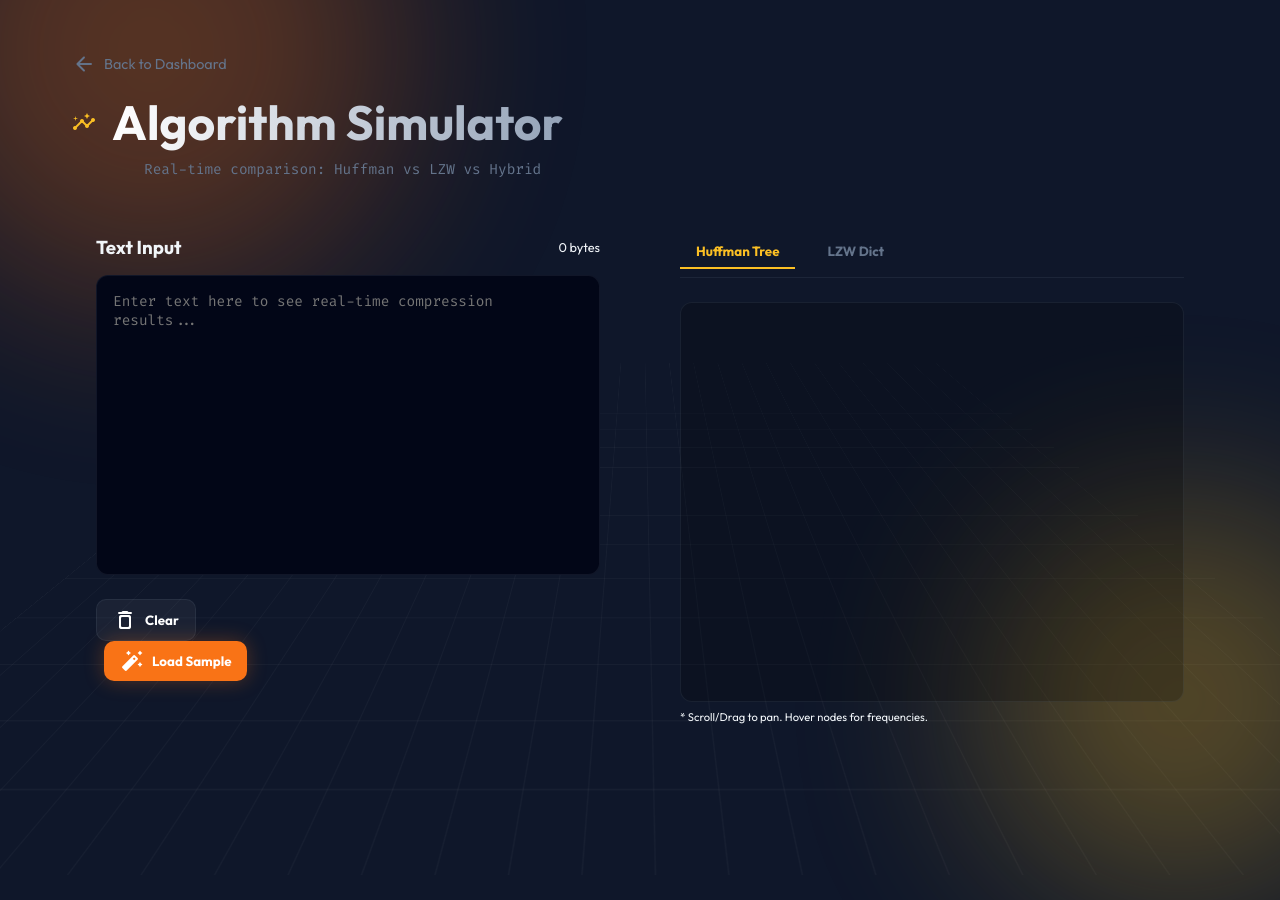
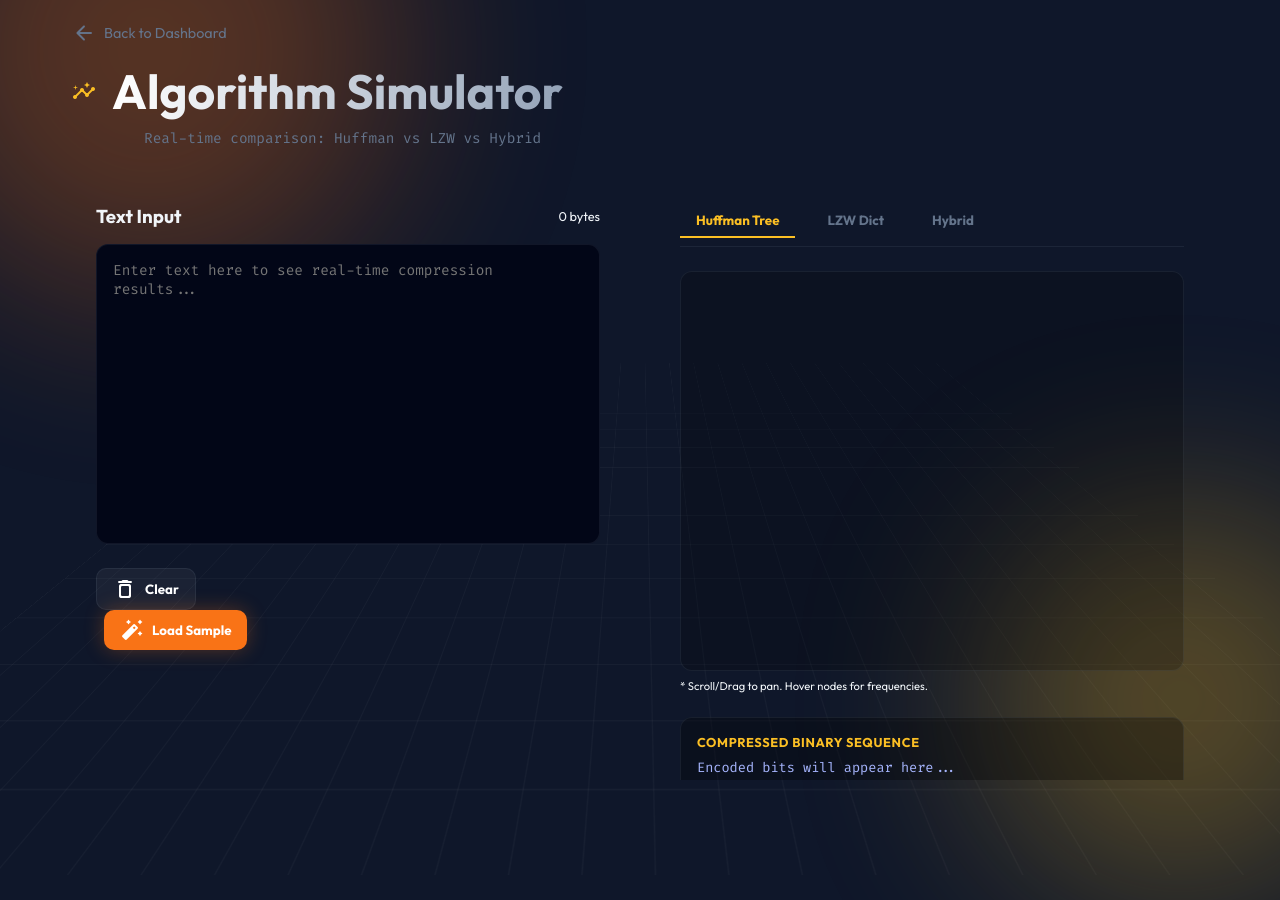
Before and after one commit to Jaswanth1902/DSA_LAB, a Flask app: page /simulator in a window 1280 px wide; the page is wider, and only the part inside the window is pictured. Run offline with Flask 3, Linux system fonts and the light colour scheme.

Commit message:
feat: Improvement

```diff
--- a/Python_Implementation/static/js/simulator.js
+++ b/Python_Implementation/static/js/simulator.js
@@ -7,6 +7,10 @@ document.addEventListener('DOMContentLoaded', () => {
     // UI Elements
     const lzwDictBody = document.getElementById('lzwDictBody');
     const treeContainer = document.getElementById('huffmanTreeContainer');
+    const huffmanBinaryOutput = document.getElementById('huffmanBinaryOutput');
+    const lzwCodesOutput = document.getElementById('lzwCodesOutput');
+    const hybridTreeContainer = document.getElementById('hybridTreeContainer');
+    const hybridBinaryOutput = document.getElementById('hybridBinaryOutput');
 
     // Tabs
     const tabBtns = document.querySelectorAll('.tab-btn');
@@ -70,21 +74,26 @@ document.addEventListener('DOMContentLoaded', () => {
 
     function updateUI(data) {
         // Update Huffman Tree
-        renderHuffmanTree(data.huffman_tree);
+        renderHuffmanTree(data.huffman_tree, data.huffman_binary, "#huffmanTreeContainer", huffmanBinaryOutput);
 
         // Update LZW Dictionary
-        renderLZWDict(data.lzw_dict);
+        renderLZWDict(data.lzw_dict, data.lzw_codes);
+
+        // Update Hybrid Tree
+        renderHuffmanTree(data.hybrid_tree, data.hybrid_binary, "#hybridTreeContainer", hybridBinaryOutput);
     }
 
 
-    function renderHuffmanTree(treeData) {
-        treeContainer.innerHTML = '';
+    function renderHuffmanTree(treeData, binaryStr, containerSelector, outputElement) {
+        const container = document.querySelector(containerSelector);
+        container.innerHTML = '';
+        outputElement.innerText = binaryStr || 'Encoded bits will appear here...';
         if (!treeData) return;
 
-        const width = treeContainer.offsetWidth || 600;
+        const width = container.offsetWidth || 600;
         const height = 400;
 
-        const svg = d3.select("#huffmanTreeContainer")
+        const svg = d3.select(containerSelector)
             .append("svg")
             .attr("width", "100%")
             .attr("height", height)
@@ -118,8 +127,9 @@ document.addEventListener('DOMContentLoaded', () => {
             .text(d => d.data.name || '');
     }
 
-    function renderLZWDict(dict) {
+    function renderLZWDict(dict, codes) {
         lzwDictBody.innerHTML = '';
+        lzwCodesOutput.innerText = codes ? codes.join(', ') : 'Encoded codes will appear here...';
         if (!dict) return;
 
         // Sort by code (value) to show chronological order of addition
@@ -141,6 +151,10 @@ document.addEventListener('DOMContentLoaded', () => {
 
     function resetUI() {
         lzwDictBody.innerHTML = '';
+        lzwCodesOutput.innerText = 'Encoded codes will appear here...';
         treeContainer.innerHTML = '';
+        huffmanBinaryOutput.innerText = 'Encoded bits will appear here...';
+        hybridTreeContainer.innerHTML = '';
+        hybridBinaryOutput.innerText = 'Encoded bits will appear here...';
     }
 });
--- a/Python_Implementation/stats.json
+++ b/Python_Implementation/stats.json
@@ -1 +1 @@
-{"compressed": 10, "decompressed": 0}
+{"compressed": 13, "decompressed": 0}
--- a/Python_Implementation/templates/simulator.html
+++ b/Python_Implementation/templates/simulator.html
@@ -142,6 +142,33 @@
         #lzwDictBody tr:hover {
             background: rgba(255,255,255,0.05);
         }
+
+        .result-container {
+            margin-top: 1.5rem;
+            background: rgba(0,0,0,0.3);
+            border-radius: 12px;
+            padding: 1rem;
+            border: 1px solid var(--border);
+        }
+
+        .result-title {
+            font-size: 0.8rem;
+            color: var(--accent);
+            text-transform: uppercase;
+            letter-spacing: 0.05em;
+            margin-bottom: 0.5rem;
+            font-weight: 700;
+        }
+
+        .result-content {
+            font-family: 'Fira Code', monospace;
+            font-size: 0.85rem;
+            color: #a5b4fc;
+            word-break: break-all;
+            max-height: 150px;
+            overflow-y: auto;
+            line-height: 1.4;
+        }
     </style>
 </head>
 
@@ -193,6 +220,7 @@
                 <div style="display: flex; gap: 1rem; margin-bottom: 1.5rem; border-bottom: 1px solid var(--border); padding-bottom: 0.5rem;">
                     <button class="tab-btn active" data-tab="huffman">Huffman Tree</button>
                     <button class="tab-btn" data-tab="lzw">LZW Dict</button>
+                    <button class="tab-btn" data-tab="hybrid">Hybrid</button>
                 </div>
 
                 <div id="huffmanTab" class="tab-content">
@@ -201,6 +229,11 @@
                     </div>
                     <div class="text-muted" style="font-size: 0.7rem; margin-top: 0.5rem;">
                         * Scroll/Drag to pan. Hover nodes for frequencies.
+                    </div>
+
+                    <div class="result-container" id="huffmanResultBox">
+                        <div class="result-title">Compressed Binary Sequence</div>
+                        <div id="huffmanBinaryOutput" class="result-content">Encoded bits will appear here...</div>
                     </div>
                 </div>
 
@@ -217,6 +250,25 @@
                             </tbody>
                         </table>
                     </div>
+
+                    <div class="result-container" id="lzwResultBox">
+                        <div class="result-title">Compressed Code Sequence</div>
+                        <div id="lzwCodesOutput" class="result-content">Encoded codes will appear here...</div>
+                    </div>
+                </div>
+
+                <div id="hybridTab" class="tab-content" style="display: none;">
+                    <div id="hybridTreeContainer" style="width: 100%; height: 400px; overflow: auto; background: rgba(0,0,0,0.2); border-radius: 12px; border: 1px solid var(--border);">
+                         <!-- SVG will be injected here -->
+                    </div>
+                    <div class="text-muted" style="font-size: 0.7rem; margin-top: 0.5rem;">
+                        * Hybrid = LZW + Huffman. Showing Huffman tree of LZW-encoded data.
+                    </div>
+
+                    <div class="result-container" id="hybridResultBox">
+                        <div class="result-title">Hybrid Binary Sequence</div>
+                        <div id="hybridBinaryOutput" class="result-content">Encoded bits will appear here...</div>
+                    </div>
                 </div>
 
             </div>
--- /dev/null
+++ b/Python_Implementation/uploads/large_test.txt
@@ -0,0 +1 @@
+aaaaaaaaaaaaaaaaaaaaaaaaaaaaaaaaaaaaaaaaaaaaaaaaaaaaaaaaaaaaaaaaaaaaaaaaaaaaaaaaaaaaaaaaaaaaaaaaaaaa
--- /dev/null
+++ b/Python_Implementation/uploads/test.txt
@@ -0,0 +1 @@
+aaaaaaaaaaaaaaaaaaaaaaaaaaaaaaaaaaaaaaaaaaaaaaaaaaaaaaaaaaaaaaaaaaaaaaaaaaaaaaaaaaaaaaaaaaaaaaaaaaaa
```
Also changed, not shown: Python_Implementation/compress.py (+23 -13 lines), Python_Implementation/diagnose.py (added, +13 -0 lines), Python_Implementation/find_best_sample.py (added, +38 -0 lines), 2 other files.
